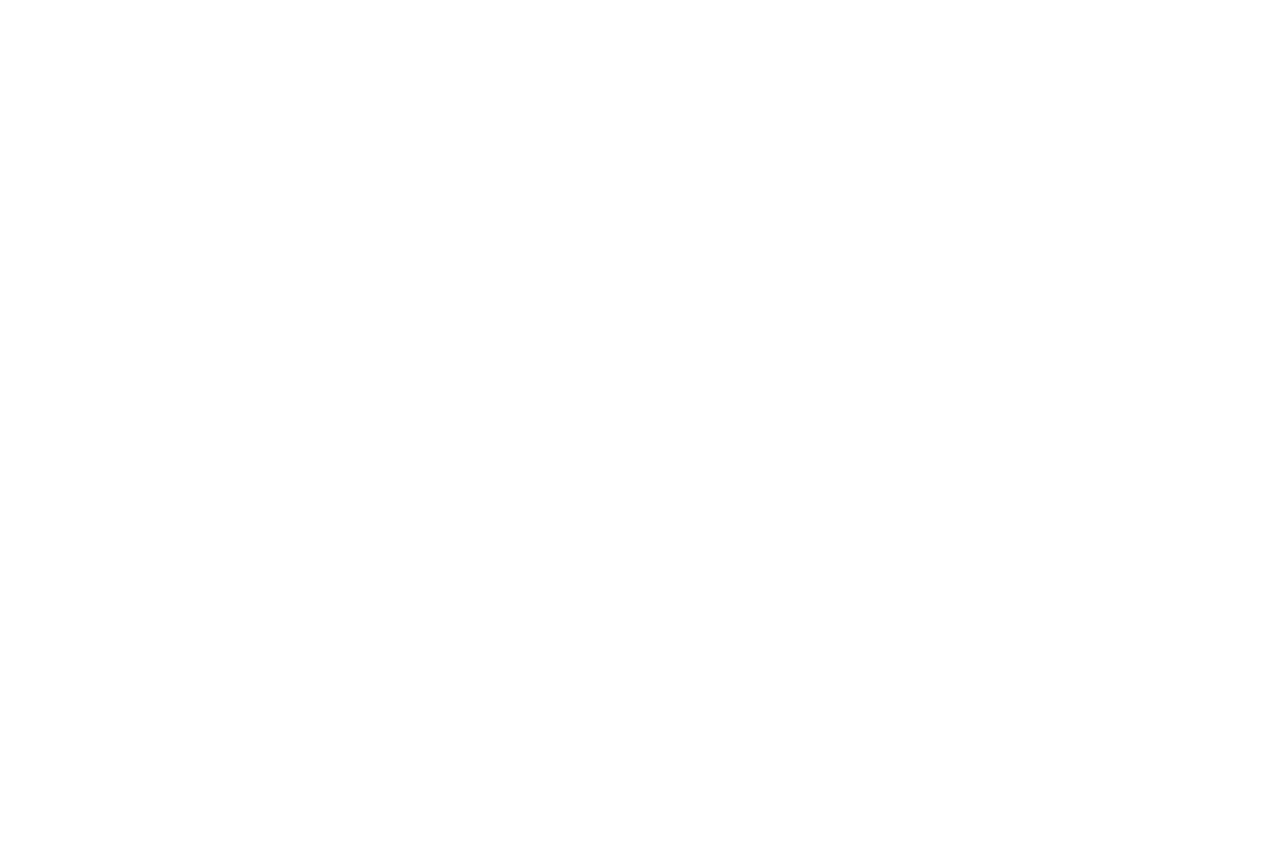
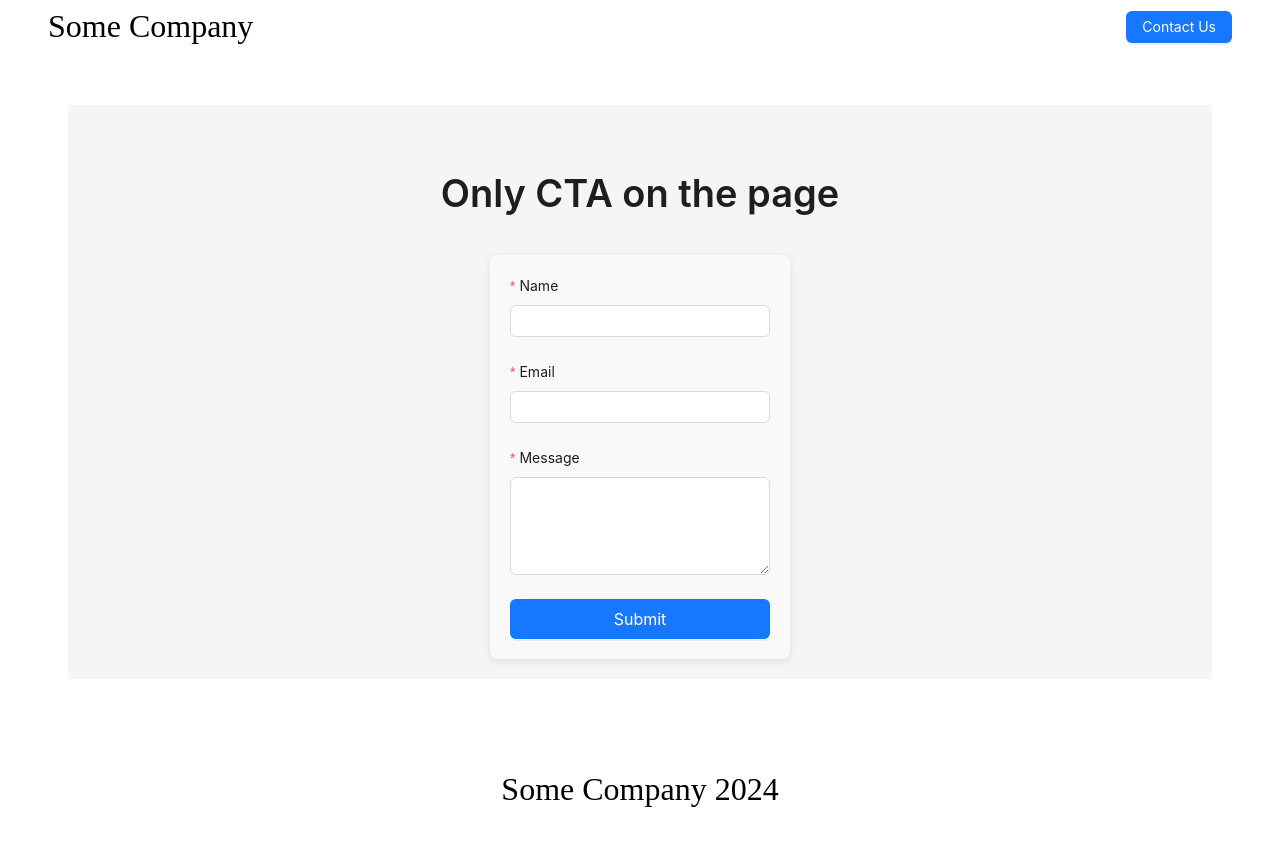
Before and after one commit to uzhas76064/cadex-test, a React (Vite) app in the folder client/: page /contact-us in a window 1280 px wide. Before the commit this address had no page. Before the commit the page ends 800 px from the top, so only its background shows below. Built offline with nearby package versions, Linux system fonts and the light colour scheme.

Commit message:
закончил страницу с формой

```diff
--- a/client/src/components/App/App.tsx
+++ b/client/src/components/App/App.tsx
@@ -10,8 +10,8 @@ function App() {
   return (
    <Routes>
        <Route index path="/" element={<Main />}/>
-       <Route path={"/login"} element={<ContactForm />}/>
-       <Route path={"/success-authorized"} element={
+       <Route path={"/contact-us"} element={<ContactForm />}/>
+       <Route path={"/success-contact"} element={
            <PrivateRoute isAuthorized={isAuthorized}>
                <ContactSuccess />
            </PrivateRoute>
--- a/client/src/pages/ContactForm/ContactForm.tsx
+++ b/client/src/pages/ContactForm/ContactForm.tsx
@@ -1,10 +1,45 @@
-import {StyledContactForm} from "./StyledContactForm.tsx";
+import {StyledContactForm, StyledForm, StyledTitle, SubmitButton} from "./StyledContactForm.tsx";
+import Footer from "../../components/Footer/Footer.tsx";
+import Header from "../../components/Header/Header.tsx";
+import {Form, Input} from "antd";
+import styled from "styled-components";
+
+const StyledWrapper = styled.div`
+  display: flex;
+  flex-direction: column;
+  min-height: 100vh;
+`;
+
+const Content = styled.div`
+  flex: 1;
+  align-items: center;
+  padding: 20px;
+`;
+
 
 const ContactForm = () => {
     return (
-        <StyledContactForm>
-
-        </StyledContactForm>
+       <StyledWrapper>
+           <Header />
+           <Content>
+               <StyledContactForm>
+                   <StyledTitle level={1}>Only CTA on the page</StyledTitle>
+                   <StyledForm layout="vertical">
+                       <Form.Item name="name" label="Name" rules={[{ required: true, message: "Введите значение" }]}>
+                           <Input />
+                       </Form.Item>
+                       <Form.Item name="email" label="Email" rules={[{ required: true, message: "Введите значение" }]}>
+                           <Input />
+                       </Form.Item>
+                       <Form.Item name="message" label="Message" rules={[{ required: true, message: "Введите текст" }]}>
+                           <Input.TextArea rows={4} />
+                       </Form.Item>
+                       <SubmitButton type="primary" htmlType="submit">Submit</SubmitButton>
+                   </StyledForm>
+               </StyledContactForm>
+           </Content>
+           <Footer />
+       </StyledWrapper>
     )
 }
 
--- a/client/src/pages/ContactForm/StyledContactForm.tsx
+++ b/client/src/pages/ContactForm/StyledContactForm.tsx
@@ -1,5 +1,26 @@
 import styled from "styled-components";
+import {Button, Form, Typography} from "antd";
 
-export const StyledContactForm = styled.form`
+export const StyledContactForm = styled.div`
+    background-color: #F5F5F5;
+    padding: 20px;
+`;
 
-`;
+export const StyledForm = styled(Form)`
+    max-width: 300px;
+    padding: 20px;
+    background: #f9f9f9;
+    border-radius: 8px;
+    box-shadow: 0 2px 8px rgba(0, 0, 0, 0.1);
+    margin: auto;
+`
+export const SubmitButton = styled(Button)`
+    width: 100%;
+    height: 40px;
+    font-size: 16px;
+`
+
+export const StyledTitle = styled(Typography.Title)`
+    text-align: center;
+    padding: 20px;
+`
```
